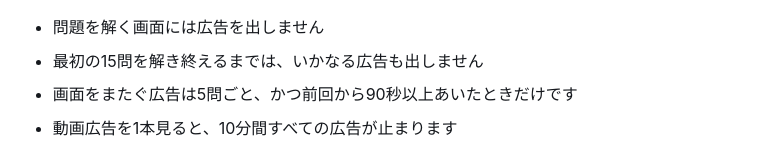
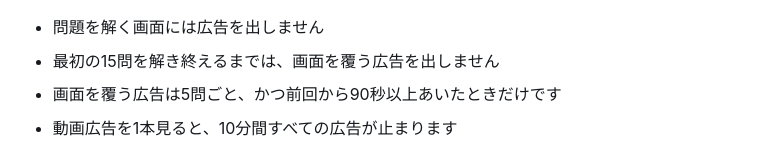
Before and after one commit to Sagattto/Sagattto.github.io, a plain HTML site: page shikaku/support.html in a window 1280 px wide. Shown: the part 1544-1704 px from the top of the page, without its empty margins (248-1026 px from the left). Drawn offline with Linux system fonts and the light colour scheme.

Commit message:
広告の説明を実装に合わせる
バナーは最初から表示し、オンボーディング保護（初回15問）は
画面を覆う広告にだけ掛ける仕様に変えたため。
ATT の確認前に出るバナーが非パーソナライズである点も明記した。

```diff
--- a/shikaku/support.html
+++ b/shikaku/support.html
@@ -83,8 +83,8 @@
   </p>
   <ul>
     <li>問題を解く画面には広告を出しません</li>
-    <li>最初の15問を解き終えるまでは、いかなる広告も出しません</li>
-    <li>画面をまたぐ広告は5問ごと、かつ前回から90秒以上あいたときだけです</li>
+    <li>最初の15問を解き終えるまでは、画面を覆う広告を出しません</li>
+    <li>画面を覆う広告は5問ごと、かつ前回から90秒以上あいたときだけです</li>
     <li>動画広告を1本見ると、10分間すべての広告が止まります</li>
   </ul>
 
```
Also changed, not shown: shikaku/privacy.html (+2 -1 lines).
